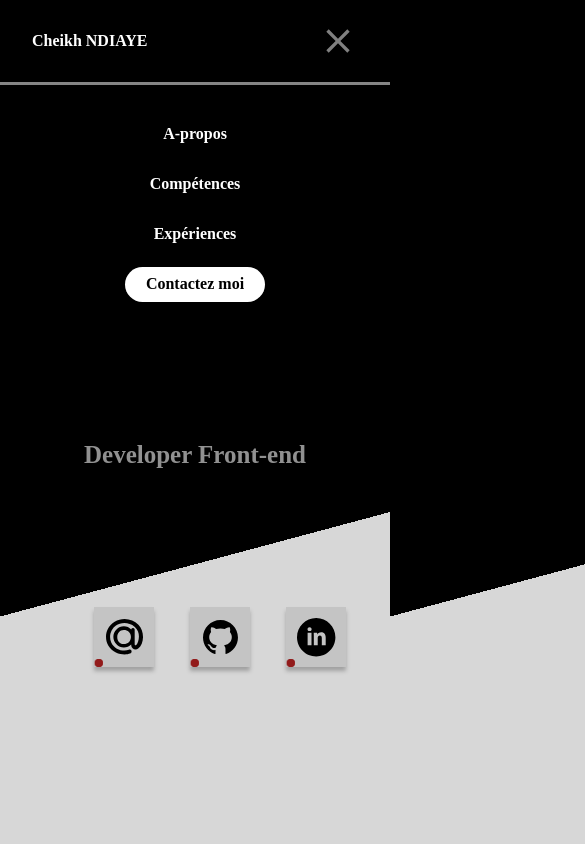
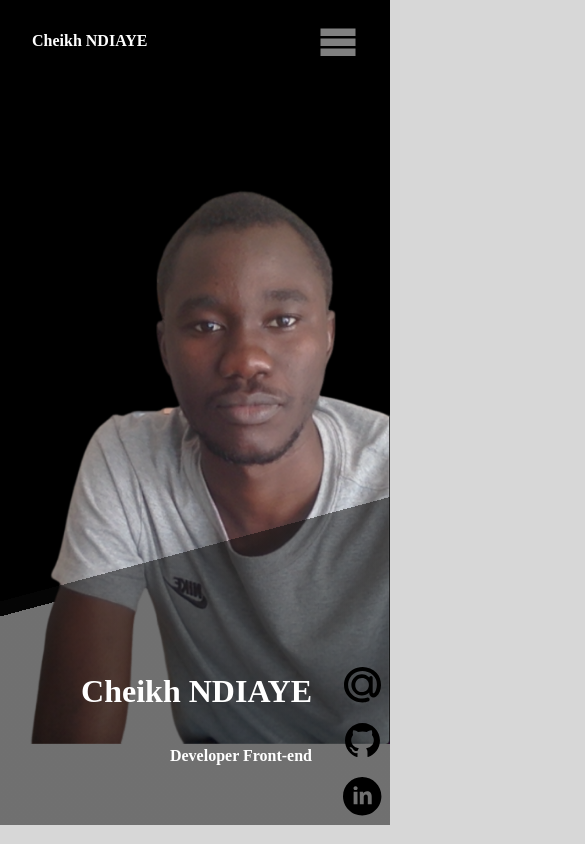
Before and after one commit to Cheik40/my-portfolio, a React (Vite) app: page / in a window 390 px wide. Shown: the top 844 px of the page, 585 px wide, since content can reach past the window. Built offline with nearby package versions, Linux system fonts and the light colour scheme.

Commit message:
responsive home

```diff
--- a/src/App.tsx
+++ b/src/App.tsx
@@ -11,11 +11,11 @@ function App() {
         <>
             <Headers />
             <Home />
-            <About />
-            <Skills />
-            <Experiances />
-            <Contact />
-            <Footer />
+            {/* <About /> */}
+            {/* <Skills /> */}
+            {/* <Experiances /> */}
+            {/* <Contact /> */}
+            {/* <Footer /> */}
         </>
     );
 }
--- a/src/componants/headers/Headers.tsx
+++ b/src/componants/headers/Headers.tsx
@@ -7,7 +7,7 @@ import { ImMenu } from "react-icons/im";
 import { MdClose } from "react-icons/md";
 
 function Headers() {
-    const [isOpen, setIsOpen] = useState(true);
+    const [isOpen, setIsOpen] = useState(false);
 
     return (
         <header id='home' className={styles.header}>
--- a/src/index.css
+++ b/src/index.css
@@ -5,15 +5,17 @@
 }
 
 body {
-    height: 100%;
+    height: 100vh;
     background: #d7d7d7;
     background-image: linear-gradient(-80deg, #000000 50%, #d7d7d7 50.1%);
 }
 
 @media only screen and (max-width: 1046px) {
     body {
-        height: 100vh;
+        width: 100%;
+        /* height: 100vh; */
         background: #d7d7d7;
+        /* border: 1px solid rebeccapurple; */
         background-image: linear-gradient(-15deg, #d7d7d7 35%, #000000 0%);
     }
 }
--- a/src/pages/home/Home.module.css
+++ b/src/pages/home/Home.module.css
@@ -3,19 +3,21 @@
     justify-content: space-between;
     width: 100%;
     height: 100%;
-    /* background-image: linear-gradient(-80deg, #000000 50%, #d7d7d7 50.1%); */
     z-index: 2000;
 }
 
 .introText {
+    margin: 3em;
     display: flex;
     flex-direction: column;
+    justify-content: space-between;
+    align-items: flex-start;
 }
 
 .titleH1 {
+    display: flex;
     position: relative;
-    left: 70px;
-    top: 150px;
+    top: 130px;
     font-family: "Raleway";
     font-style: normal;
     font-weight: 700;
@@ -25,57 +27,36 @@
     color: #000000;
     animation-duration: 5s;
     animation-name: slidein;
+    padding: 10px;
 }
 
 .jobTitle {
+    display: flex;
     position: relative;
-    left: 0px;
-    top: 170px;
     font-family: "Raleway";
     font-style: normal;
     font-weight: 800;
     font-size: 25px;
     line-height: 29px;
-    text-align: center;
+    text-align: left;
     color: #919191;
+    padding: 5em 10px;
 }
 
 .socialIcons {
     display: flex;
     justify-content: center;
     position: relative;
-    top: 300px;
-    left: 70px;
-    width: 300px;
-    height: 70px;
-    gap: 20px;
+    bottom: 3em;
 }
 
 .socialIcons a {
-    position: inherit;
+    display: flex;
     width: 60px;
     height: 60px;
     background: #c4c4c4;
     box-shadow: 0px 4px 4px rgba(0, 0, 0, 0.25);
     transform: scale(1);
-}
-
-.socialIcons a::before,
-.socialIcons a::after {
-    content: "";
-    position: absolute;
-    width: 8px;
-    height: 8px;
-    background-color: #921b1b;
-    border-radius: 50%;
-    top: 0;
-    left: 0;
-    animation: moveAround 4s ease infinite;
-}
-
-.socialIcons a::after {
-    background-color: #000;
-    animation: moveAroundreverse 10s linear infinite;
 }
 
 .socialIcons a img:hover {
@@ -85,11 +66,11 @@
 }
 
 .profileImage img {
-    display: block;
-    position: relative;
-    width: auto;
-    height: 600px;
-    margin: 0px 100px;
+    display: flex;
+    height: 88vh;
+    background-repeat: no-repeat;
+    background-position: right center;
+    background-size: contain;
     animation-duration: 5s;
     animation-name: slidein;
 }
@@ -162,48 +143,110 @@
 
 @media only screen and (max-width: 1046px) {
     .intro {
-        display: block;
-        flex-direction: column;
-        justify-content: space-between;
-        width: 100%;
-        height: 100vh;
-        /* background-image: linear-gradient(-80deg, #000000 50%, #d7d7d7 50.1%); */
-        z-index: 2000;
-    }
-    .socialIcons a::before,
-    .socialIcons a::after {
-        content: "";
-        position: absolute;
-        width: 8px;
-        height: 8px;
-        background-color: #921b1b;
-        border-radius: 50%;
-        top: 0;
-        left: 0;
-        animation: moveAround 4s ease infinite;
-    }
-    .intro::before {
-        content: "";
-        width: 100%;
-        height: 100vh;
-        background-image: linear-gradient(-0deg, #000000 50%, #d7d7d7 50.1%);
+        display: flex;
+        /* border: 1px solid #921b1b; */
+        box-sizing: border-box;
+        background-color: transparent;
+        background-image: linear-gradient(-15deg, #d7d7d7 35%, #000000 0%);
+
+        background-image: url("../../assets/djily.png");
+        background-repeat: no-repeat;
+        background-position: right center;
+        background-size: contain;
     }
 
     .introText {
+        background-image: linear-gradient(-15deg, #d7d7d7 35%, #000000 0%);
+
+        position: static;
+        display: flex;
+        justify-content: space-between;
+        align-items: flex-end;
+        min-width: 100%;
+        height: 88vh;
+        box-sizing: border-box;
+        padding: 0;
+        margin: 0;
+        background-image: linear-gradient(
+            -15deg,
+            rgba(10, 10, 10, 0.5) 38.7%,
+            rgba(0, 0, 0, 0) 0%
+        );
+    }
+
+    .titleH1 {
+        display: flex;
         position: relative;
+        top: 80%;
+        left: -20%;
+        font-family: "Raleway";
+        font-style: normal;
+        font-weight: 700;
+        font-size: 2em;
+        line-height: 30px;
+        text-align: center;
+        color: #fff;
+        animation-duration: 0s;
+        padding: 0px;
+    }
 
+    .jobTitle {
+        display: flex;
+        position: relative;
+        top: 50%;
+        left: -20%;
+        font-family: "Raleway";
+        font-style: normal;
+        font-weight: 800;
+        font-size: 1em;
+        line-height: 40px;
+        text-align: left;
+        color: #fff;
+        padding: 0em 0px;
+        margin: 0em;
+    }
+
+    .socialIcons {
+        position: static;
         display: flex;
         flex-direction: column;
+        justify-content: center;
+        align-items: center;
+        bottom: 0em;
     }
 
-    .profileImage img {
+    .socialIcons {
+        margin: 0em;
+        padding: 0;
+        background: transparent;
+    }
+    .socialIcons a {
+        display: flex;
+        position: static;
+        background: transparent;
+        box-shadow: 0px 0px 0px;
+        transform: scale(1);
+        padding: 0;
+        width: 40px;
+        height: 40px;
+    }
+
+    .socialIcons a img {
+        display: flex;
+        position: static;
+        transform: scale(1);
+    }
+
+    .socialIcons a img:hover {
+        display: flex;
+        position: static;
+        transform: scale(1.2);
+        transition-duration: 0.2s;
+        transition-timing-function: linear;
+    }
+
+    .profileImage {
         display: none;
-        position: relative;
-        width: auto;
-        height: 600px;
-        margin: 0px 100px;
-        animation-duration: 5s;
-        animation-name: slidein;
     }
 
     .buttun {
```
